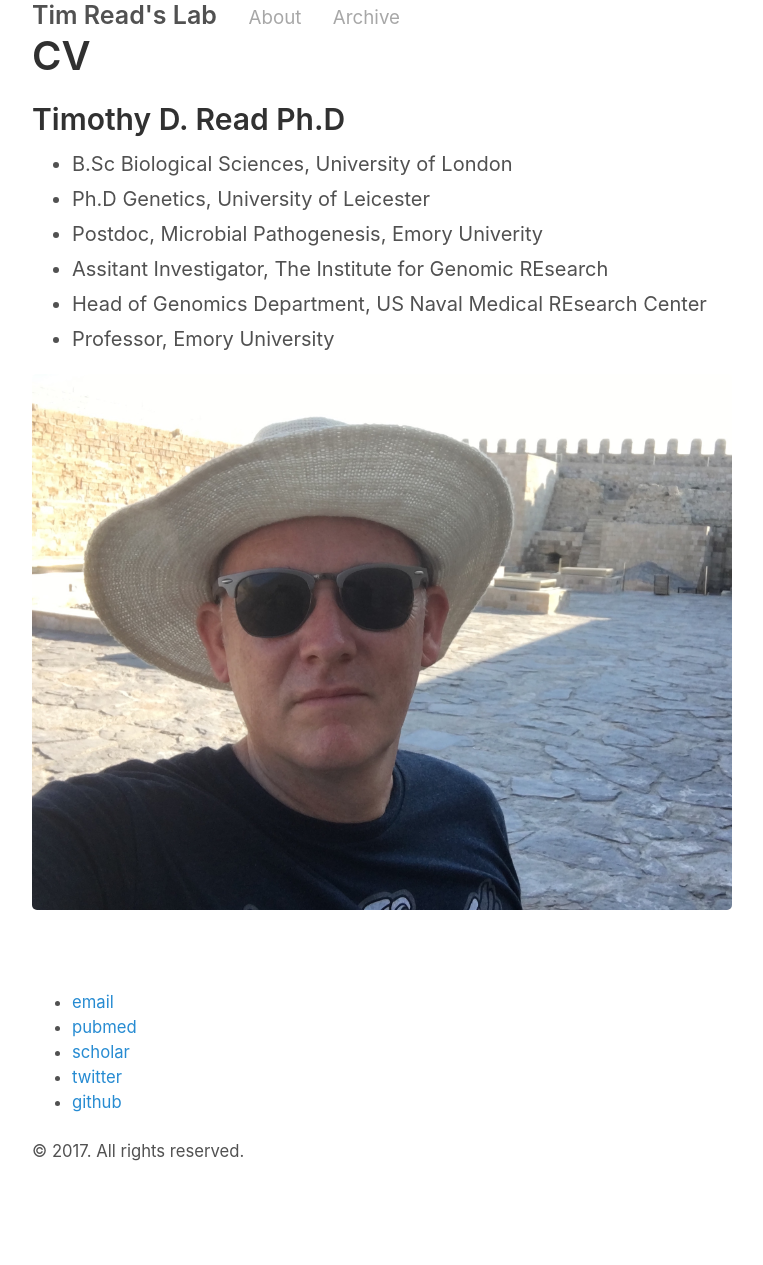
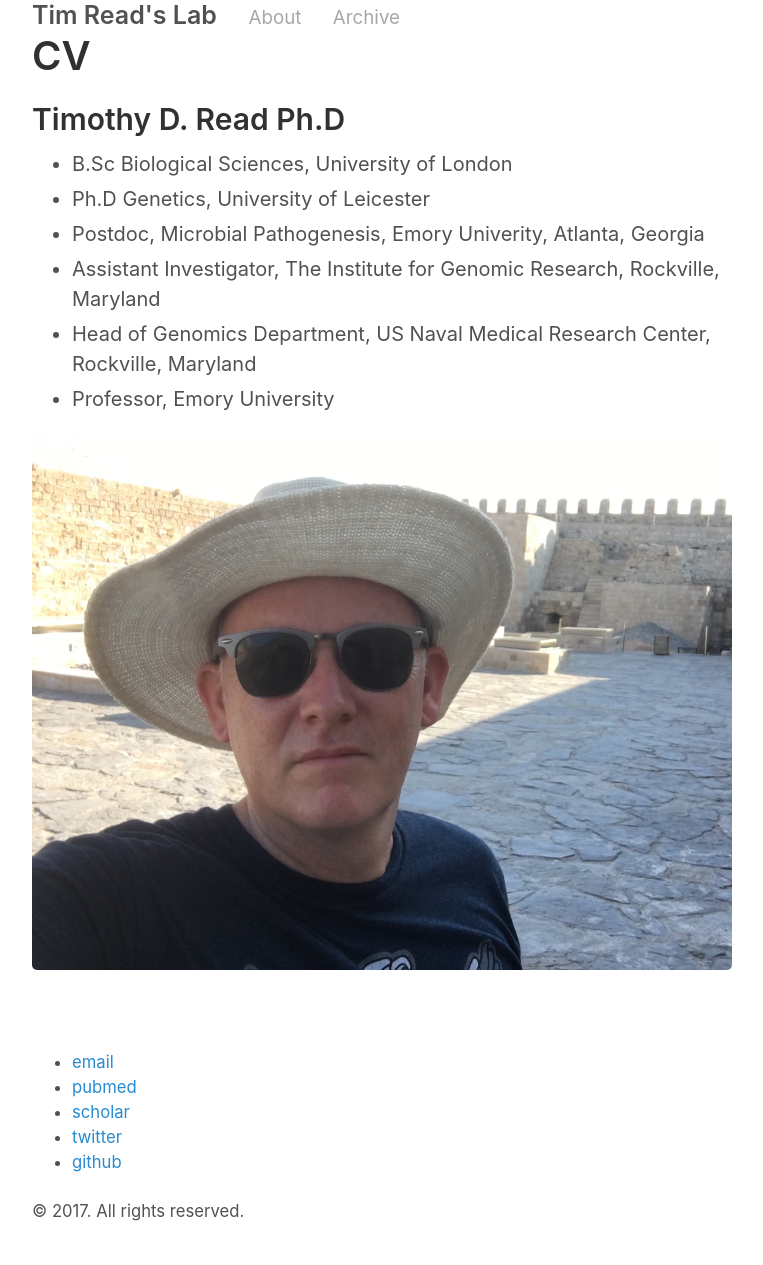
Before and after one commit to miltontan/read-lab-confederation.github.io, a Jekyll site: the page built from readlab.md, in a window 1280 px wide. Shown: the whole page, without its empty margins (258-1021 px from the left). Built offline with Jekyll 4.4.1, drawn with Linux system fonts in a browser that asks for light colours; our own code applies the rules of GitHub Pages for plain Markdown files; before the commit the page ends 1205 px from its top, so only the background shows below that.

Commit message:
and more edits

```diff
--- a/index.html
+++ b/index.html
@@ -6,8 +6,8 @@ title: Tim Read's lab @Emory
 <link rel="stylesheet" type="text/css" href="/css/main.css">
 
 <div class="blurb">
-	<h2> Timothy D. Read Ph.D</h2>
-	<h2>Professor, Division of Infectious Diseases, Emory University School of Medicine, Atlanta, Georgia</h2>
+	<h2>Division of Infectious Diseases, Emory University School of Medicine, Atlanta, Georgia</h2>
+	</br>
 	<p> Population genomics of bacterial pathogens, focusing recently on <i>Staphylococcus aureus</i> and <i>Chlamydia trachomatis</i>. Roles of horizontal gene transfer and recombination in the evolution of virulence. Metagenomic analysis of clinical specimens and diagnostic design. Development of bioinformatic tools and databases for rapid genome analysis.
 </p>
 </div><!-- /.blurb -->
--- a/readlab.md
+++ b/readlab.md
@@ -6,9 +6,9 @@ title: CV
 
 * B.Sc Biological Sciences, University of London
 * Ph.D Genetics, University of Leicester
-* Postdoc, Microbial Pathogenesis, Emory Univerity
-* Assitant Investigator, The Institute for Genomic REsearch
-* Head of Genomics Department, US Naval Medical REsearch Center
+* Postdoc, Microbial Pathogenesis, Emory Univerity, Atlanta, Georgia
+* Assistant Investigator, The Institute for Genomic Research, Rockville, Maryland
+* Head of Genomics Department, US Naval Medical Research Center, Rockville, Maryland
 * Professor, Emory University
 
 
```
